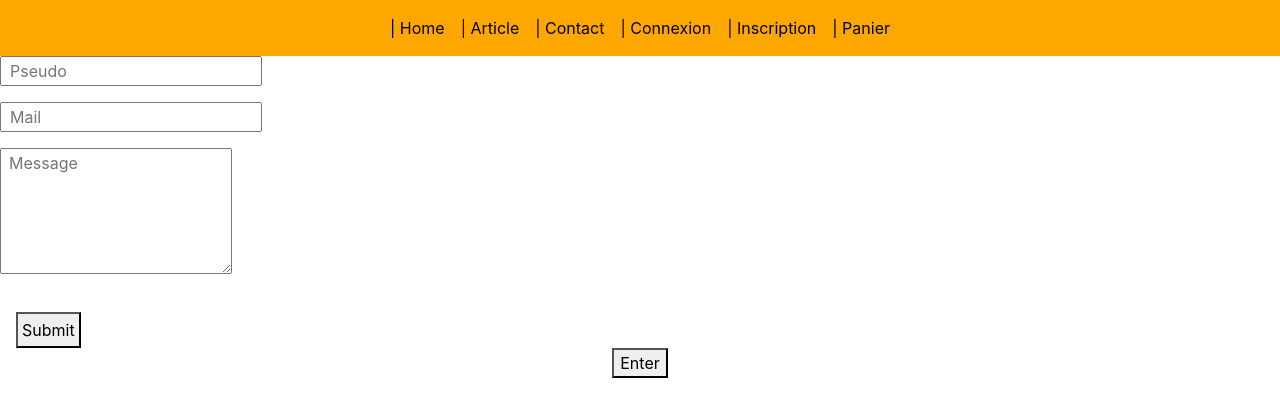
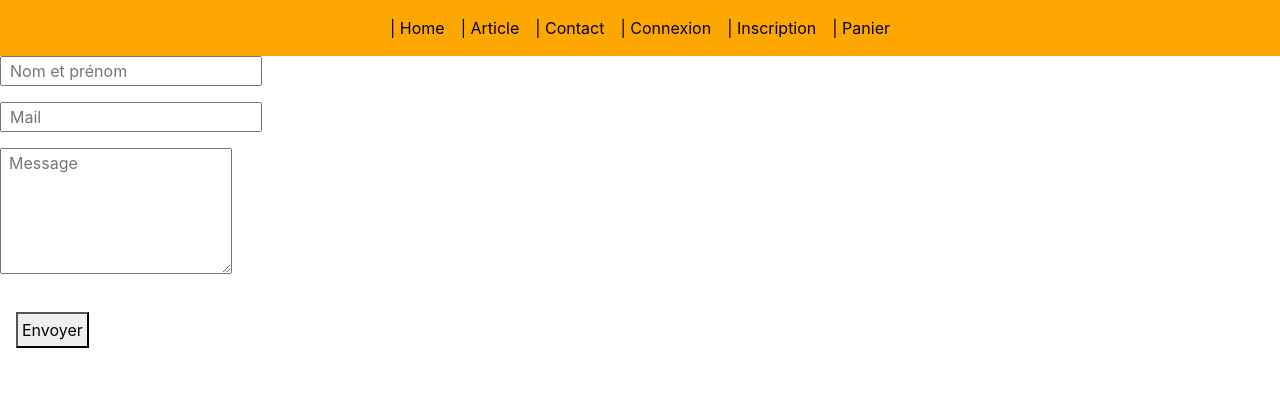
Before and after one commit to MagnesSimon/Web2021, a React (Create React App) app in the folder bakery/: page /contact in a window 1280 px wide. Shown: the top 416 px of the page. Built offline with nearby package versions, Linux system fonts and the light colour scheme.

Commit message:
contact au propre

```diff
--- a/bakery/src/components/contact/Contact.js
+++ b/bakery/src/components/contact/Contact.js
@@ -4,10 +4,6 @@ export class Contact extends React.Component{
 
     constructor(props) {
       super(props)
-
-      this.state = {
-        showMessage: false
-      }
     }
 
 
@@ -29,21 +25,6 @@ export class Contact extends React.Component{
         })
     }
 
-
-
-    onButtonClickHandler = () => {
-
-        this.setState({showMessage: true});
-
-        setTimeout(() => {
-            this.setState({showMessage: false});
-        }, 2000);
-
-       }
-
-
-
-
     resetForm(){
         document.getElementById('contact-form').reset();
     }
@@ -53,7 +34,7 @@ export class Contact extends React.Component{
             <>
                     <form id="contact-form" onSubmit={this.handleSubmit.bind(this)} method="POST">
                         <div className="form-group">
-                            <input type="text"placeholder={'Pseudo'} className={'border- bg-- border-none pl-2'} id="name" />
+                            <input type="text"placeholder={'Nom et prénom'} className={'border- bg-- border-none pl-2'} id="name" />
                         </div>
                         <div className="form-group">
                             <input type="email"placeholder={'Mail'} className={'border- bg-- border-none pl-2'} id="email" aria-describedby="emailHelp" />
@@ -61,13 +42,8 @@ export class Contact extends React.Component{
                         <div className="form-group">
                             <textarea placeholder={'Message'}className={'border- bg-- border-none pl-2'} rows="5" id="message"/>
                         </div>
-                        <button type="submit" className={'border- bg color ml-3 shd-- border-none mt-3 p-1'}>Submit</button>
+                        <button type="submit" className={'border- bg color ml-3 shd-- border-none mt-3 p-1'}>Envoyer</button>
                     </form>
-
-                    <div className="App">
-     {this.state.showMessage && <p>Hi</p>}
-      <button onClick={this.onButtonClickHandler}>Enter</button>
-    </div>
             </>
 
         );
```
